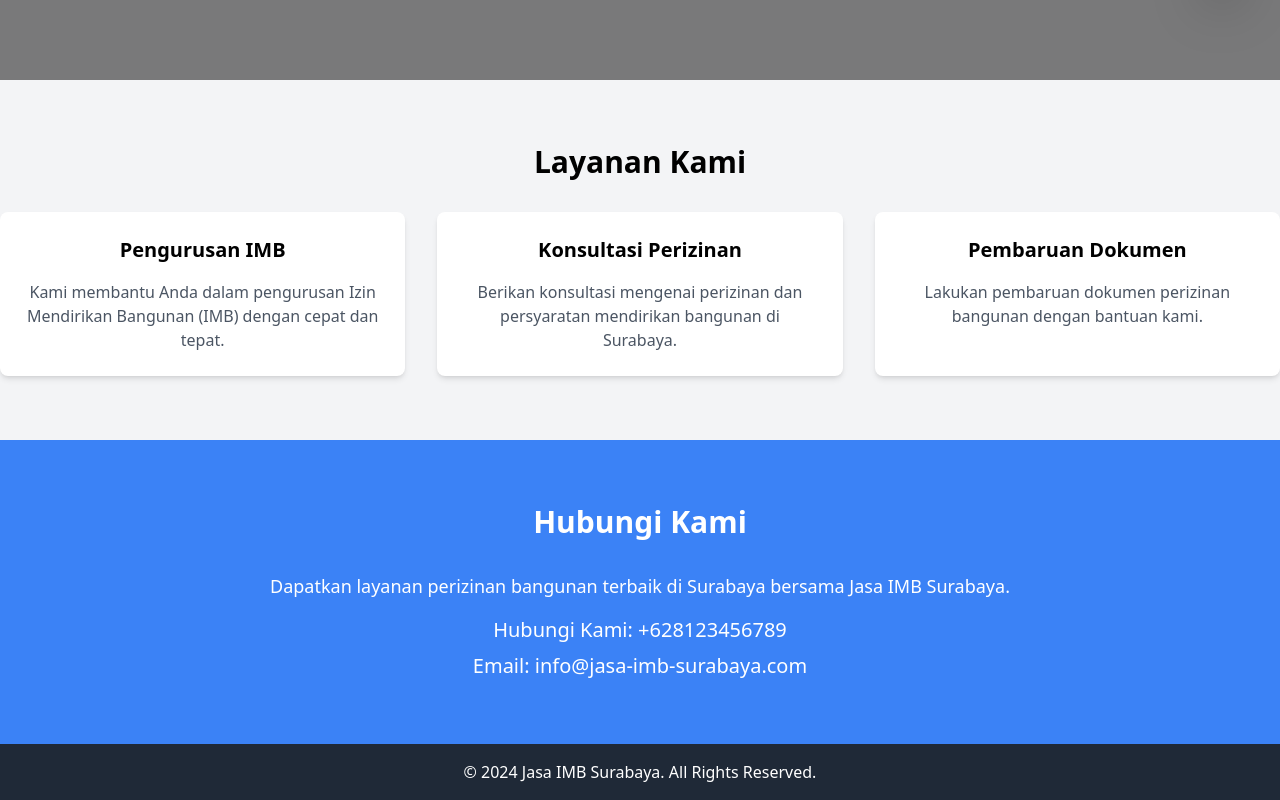
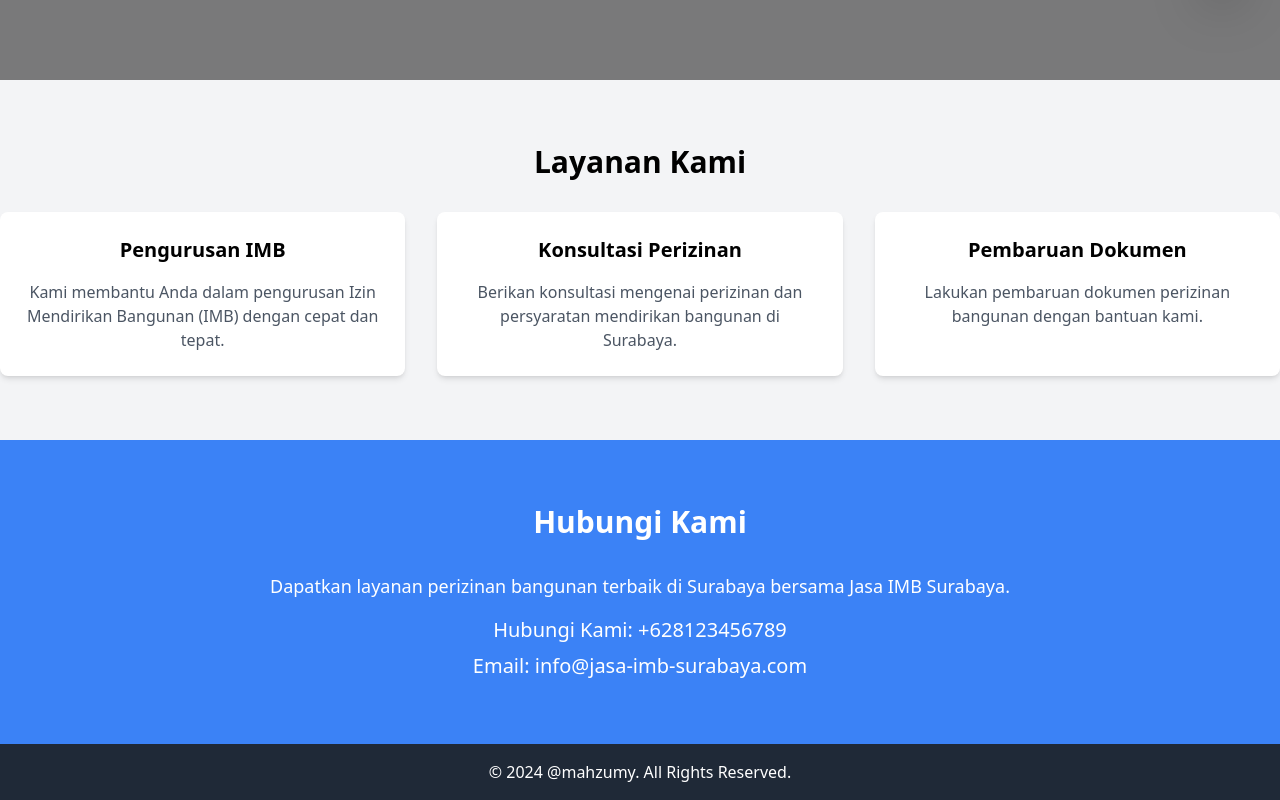
Before and after one commit to mahzumy/imbsby, a website: page index.html in a window 1280 px wide. Shown: the part 784-1584 px from the top of the page. Drawn offline with Linux system fonts and the light colour scheme.

Commit message:
chore: init

```diff
--- a/index.html
+++ b/index.html
@@ -102,7 +102,7 @@
     </a>
     <!-- Footer -->
     <footer class="bg-gray-800 text-white py-4 text-center">
-      <p>&copy; 2024 Jasa IMB Surabaya. All Rights Reserved.</p>
+      <p>&copy; 2024 @mahzumy. All Rights Reserved.</p>
     </footer>
   </body>
 </html>
```
